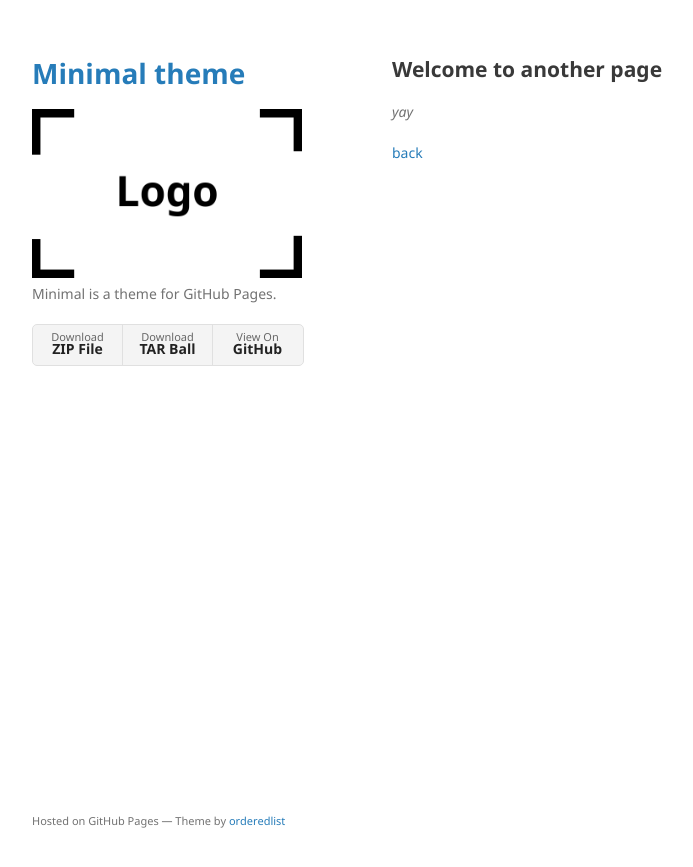
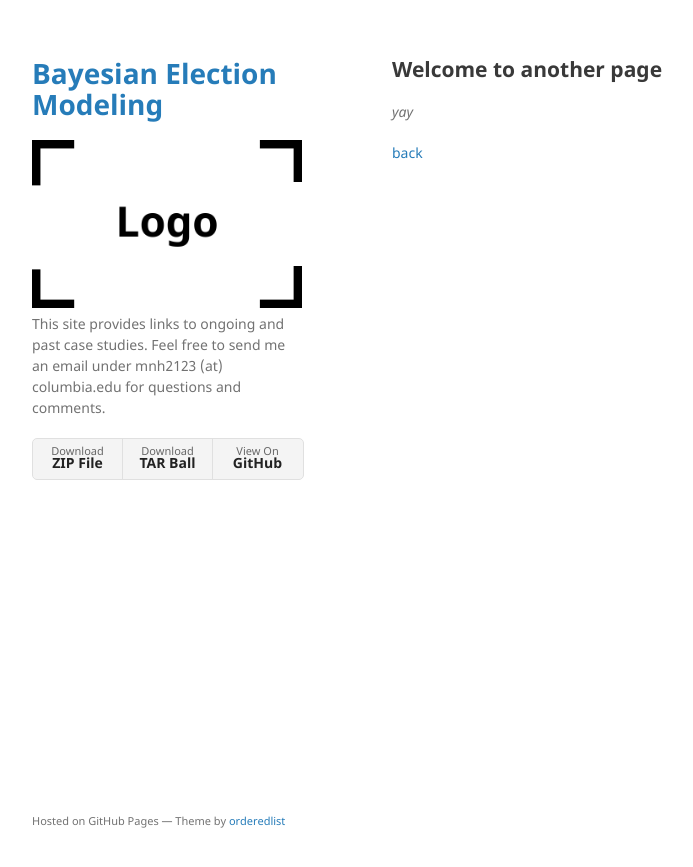
Before and after one commit to MerlinHeidemanns/Website, a Jekyll site: the page built from another-page.md, in a window 1280 px wide. Shown: the top 867 px of the page, without its empty margins (178-871 px from the left). Built offline with Jekyll 4.4.1, drawn with Linux system fonts in a browser that asks for light colours.

Commit message:
Update _config.yml

```diff
--- a/_config.yml
+++ b/_config.yml
@@ -1,6 +1,6 @@
-title: Minimal theme
+title: Bayesian Election Modeling
 logo: /assets/img/logo.png
-description: Minimal is a theme for GitHub Pages.
+description: This site provides links to ongoing and past case studies. Feel free to send me an email under mnh2123 (at) columbia.edu for questions and comments.
 show_downloads: true
 google_analytics:
 theme: jekyll-theme-minimal
```
